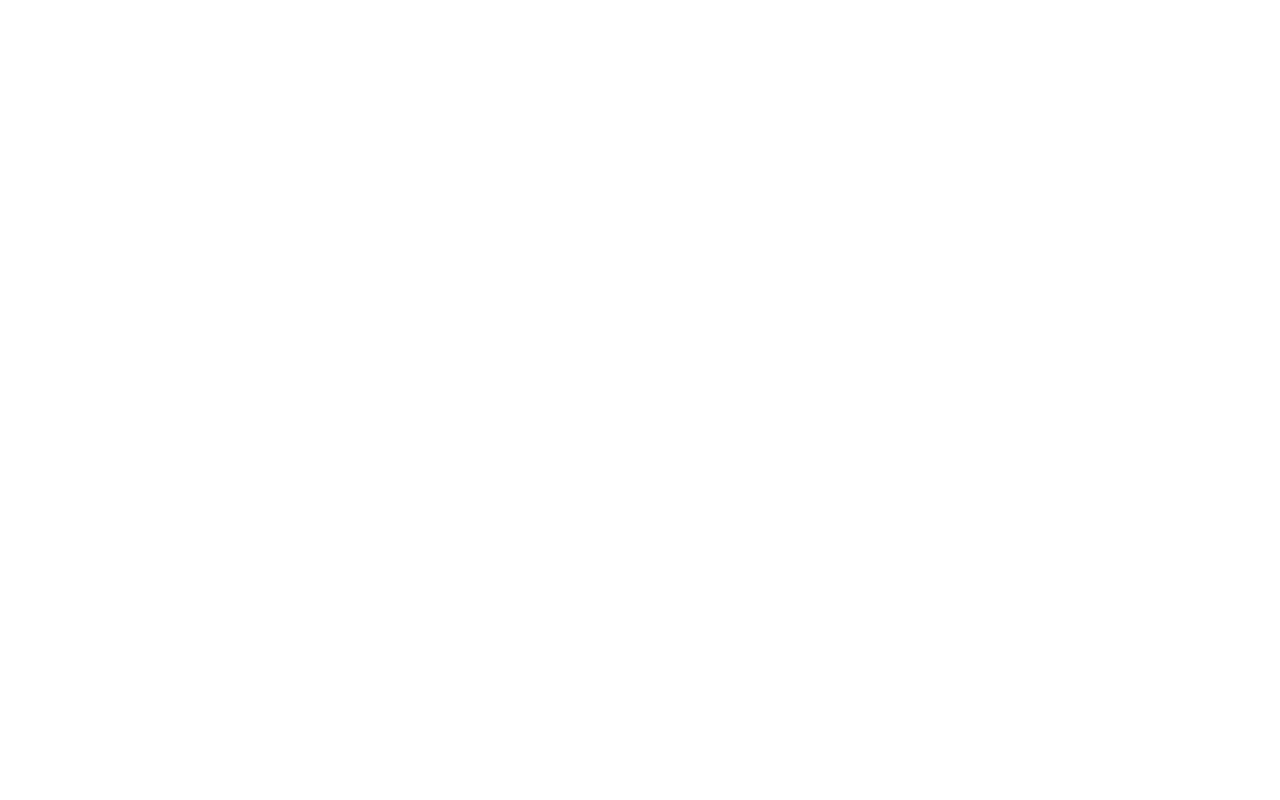
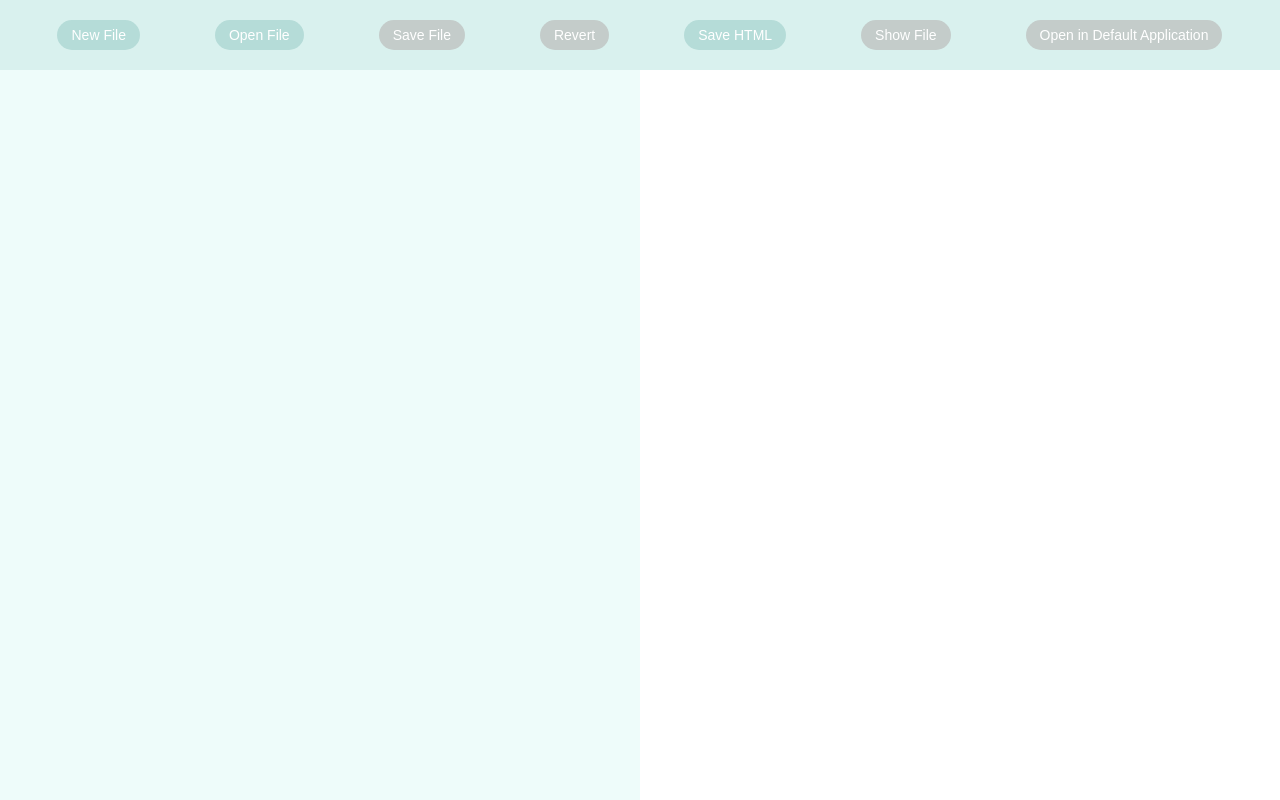
Before and after one commit to paopaomo/fire-sale, an Electron app: page app/index.html in a window 1280 px wide. Drawn offline with nearby package versions, Linux system fonts and the light colour scheme.

Commit message:
[feature] convert markdown to html

```diff
--- a/app/index.html
+++ b/app/index.html
@@ -6,8 +6,26 @@
           content="width=device-width, user-scalable=no, initial-scale=1.0, maximum-scale=1.0, minimum-scale=1.0">
     <meta http-equiv="X-UA-Compatible" content="ie=edge">
     <title>File Sale</title>
+    <link rel="stylesheet" type="text/css" href="style.css" />
 </head>
 <body>
+<section class="controls">
+    <button id="new-file">New File</button>
+    <button id="open-file">Open File</button>
+    <button id="save-markdown" disabled>Save File</button>
+    <button id="revert" disabled>Revert</button>
+    <button id="save-html">Save HTML</button>
+    <button id="show-file" disabled>Show File</button>
+    <button id="open-in-default" disabled>Open in Default Application</button>
+</section>
+<section class="content">
+    <label for="markdown" hidden>Markdown Content</label>
+    <textarea class="raw-markdown" id="markdown"></textarea>
+    <div class="renderer-html" id="html"></div>
+</section>
 
+<script>
+    require('./renderer.js');
+</script>
 </body>
 </html>
--- a/app/renderer.js
+++ b/app/renderer.js
@@ -0,0 +1,19 @@
+const marked = require('marked');
+
+const markdownView = document.getElementById('markdown');
+const htmlView = document.getElementById('html');
+const newFileButton = document.getElementById('new-file');
+const openFileButton = document.getElementById('open-file');
+const saveMarkdownButton = document.getElementById('save-markdown');
+const revertButton = document.getElementById('revert');
+const saveHtmlButton = document.getElementById('save-html');
+const showFileButton = document.getElementById('show-file');
+const openInDefaultButton = document.getElementById('open-in-default');
+
+const renderMarkdownToHtml = (markdown) => {
+    htmlView.innerHTML = marked(markdown, { sanitize: true });
+};
+
+markdownView.addEventListener('keyup', (e) => {
+    renderMarkdownToHtml(e.target.value);
+});
--- a/app/style.css
+++ b/app/style.css
@@ -0,0 +1,85 @@
+html {
+    box-sizing: border-box;
+}
+
+*, *:before, *:after {
+    box-sizing: inherit;
+}
+
+html, body {
+    height: 100%;
+    width: 100%;
+    overflow: hidden;
+}
+
+body {
+    margin: 0;
+    padding: 0;
+    position: absolute;
+}
+
+body, input {
+    font: menu;
+}
+
+textarea, input, div, button {
+    outline: none;
+    margin: 0;
+}
+
+.controls {
+    background-color: rgb(217, 241, 238);
+    display: flex;
+    justify-content: space-around;
+    padding: 20px;
+}
+
+button {
+    font-size: 14px;
+    background-color: rgb(181, 220, 216);
+    border: none;
+    padding: 0.5em 1em;
+    border-radius: 20px;
+    color: white;
+    cursor: pointer;
+}
+
+button:hover {
+    background-color: rgb(156, 198, 192);
+}
+
+button:active {
+    background-color: rgb(144, 182, 177);
+}
+
+button:disabled {
+    background-color: rgb(196, 204, 202);
+}
+
+.container {
+    display: flex;
+    flex-direction: column;
+    min-height: 100vh;
+    min-width: 100vh;
+    position: relative;
+}
+
+.content {
+    height: 100vh;
+    display: flex;
+}
+
+.raw-markdown, .renderer-html {
+    min-height: 100%;
+    max-width: 50%;
+    flex-grow: 1;
+    padding: 1em;
+    overflow: scroll;
+    font-size: 16px;
+}
+
+.raw-markdown {
+    border: 5px solid rgb(238, 252, 250);
+    background-color: rgb(238, 252, 250);
+    font-family: monospace;
+}
```
